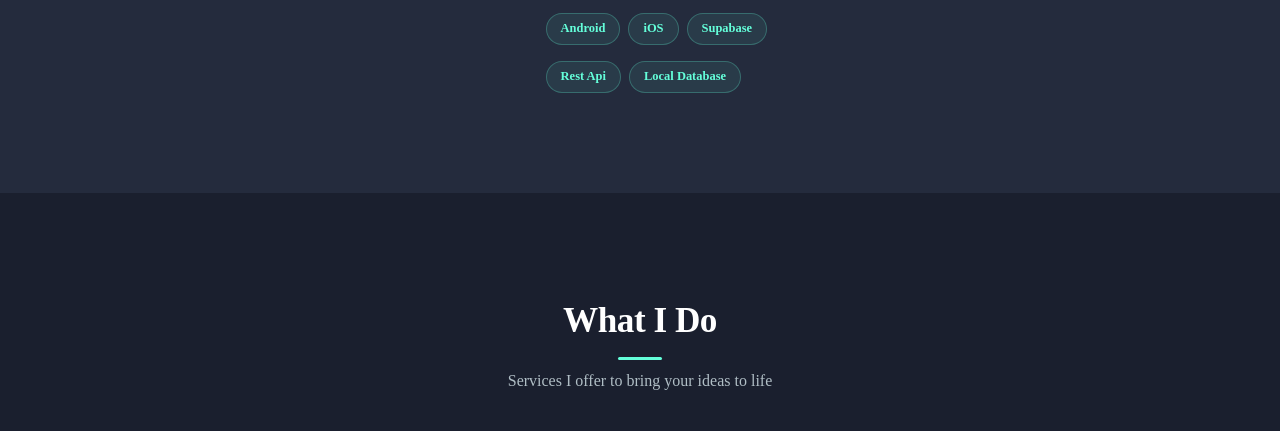
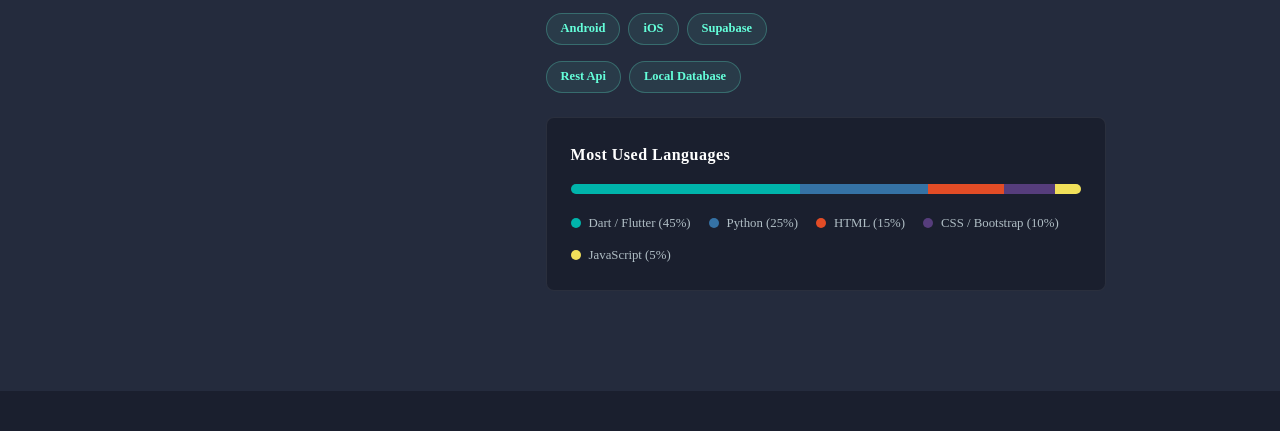
Before and after one commit to hk994512/portfolio_web, a plain HTML site: page index.html in a window 1280 px wide. Shown: the part 1223-1654 px from the top of the page. Drawn offline with nearby package versions, Linux system fonts and the light colour scheme; animation ran at ten frames a second; a web font is replaced by a local one.

Commit message:
Github Stats Added

```diff
--- a/css/components.css
+++ b/css/components.css
@@ -710,3 +710,59 @@
   color: rgba(255, 255, 255, 0.28);
   font-size: 0.84rem;
 }
+
+/* ── GitHub Stats Component ── */
+
+.gh-stats-card {
+  font-family: "Poppins";
+  background: var(--bg);
+  border: 1px solid var(--border);
+  border-radius: var(--radius-sm);
+  padding: 1.5rem;
+  margin-top: 1.5rem;
+}
+
+.gh-stats-title {
+  font-size: 1rem;
+  font-weight: 700;
+  margin-bottom: 1rem;
+  color: var(--text);
+  letter-spacing: 0.5px;
+}
+
+.gh-progress-bar {
+  display: flex;
+  height: 10px;
+  width: 100%;
+  border-radius: 5px;
+  overflow: hidden;
+  margin-bottom: 1.2rem;
+  background: rgba(255, 255, 255, 0.05);
+}
+
+.gh-progress-bar span {
+  height: 100%;
+  display: block;
+}
+
+.gh-legend {
+  display: flex;
+  flex-wrap: wrap;
+  gap: 12px 18px;
+}
+
+.gh-legend-item {
+  display: flex;
+  align-items: center;
+  gap: 8px;
+  font-size: 0.8rem;
+  color: var(--text-sec);
+  font-weight: 500;
+}
+
+.gh-legend-color {
+  width: 10px;
+  height: 10px;
+  border-radius: 50%;
+  flex-shrink: 0;
+}
--- a/index.html
+++ b/index.html
@@ -12,6 +12,8 @@
   <meta name="keywords"
     content="Flutter Developer, Flutter App Developer, Mobile App Developer, Dart Developer, Firebase Developer, Cross Platform App Developer, Flutter Portfolio, Android App Developer, iOS App Developer, Personal Portfolio, Muhammad Ameer Hamza, M Hamza Khan" />
   <meta name="author" content="Muhammad Ameer Hamza" />
+  <meta name="robots" content="index, follow" />
+  <link rel="sitemap" type="application/xml" title="Sitemap" href="/sitemap.xml" />
 
   <link rel="preconnect" href="https://fonts.googleapis.com" />
   <link rel="preconnect" href="https://fonts.gstatic.com" crossorigin />
@@ -159,6 +161,24 @@
             <span class="chip">Android</span><span class="chip">iOS</span><span class="chip">Supabase</span>
             <div style="flex-basis: 100%; height: 0;"></div>
             <span class="chip">Rest Api</span><span class="chip">Local Database</span>
+          </div>
+
+          <div class="gh-stats-card">
+            <p class="gh-stats-title">Most Used Languages</p>
+            <div class="gh-progress-bar">
+              <span style="width: 45%; background-color: #00B4AB;" title="Dart / Flutter"></span>
+              <span style="width: 25%; background-color: #3572A5;" title="Python"></span>
+              <span style="width: 15%; background-color: #e34c26;" title="HTML"></span>
+              <span style="width: 10%; background-color: #563d7c;" title="CSS / Bootstrap"></span>
+              <span style="width: 5%; background-color: #f1e05a;" title="JavaScript"></span>
+            </div>
+            <div class="gh-legend">
+              <div class="gh-legend-item"><span class="gh-legend-color" style="background: #00B4AB;"></span>Dart / Flutter (45%)</div>
+              <div class="gh-legend-item"><span class="gh-legend-color" style="background: #3572A5;"></span>Python (25%)</div>
+              <div class="gh-legend-item"><span class="gh-legend-color" style="background: #e34c26;"></span>HTML (15%)</div>
+              <div class="gh-legend-item"><span class="gh-legend-color" style="background: #563d7c;"></span>CSS / Bootstrap (10%)</div>
+              <div class="gh-legend-item"><span class="gh-legend-color" style="background: #f1e05a;"></span>JavaScript (5%)</div>
+            </div>
           </div>
 
         </div>
```
